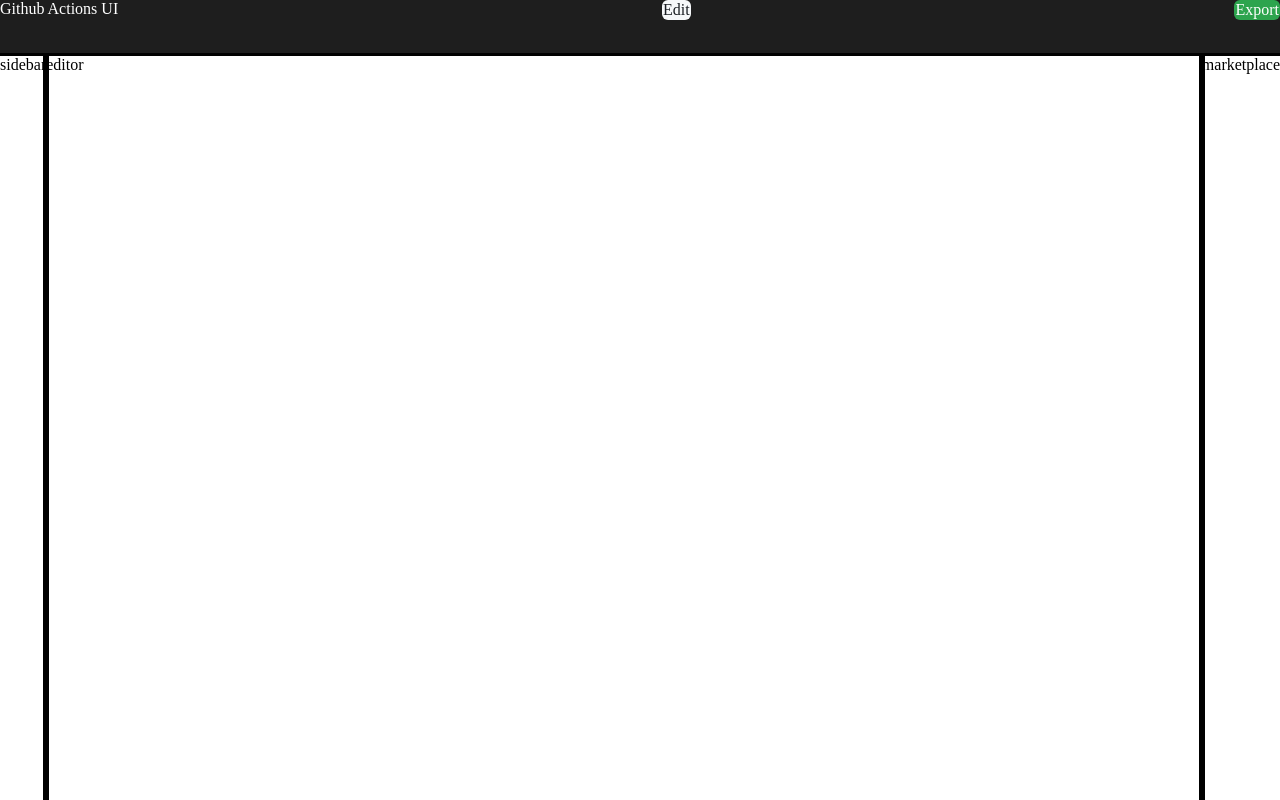
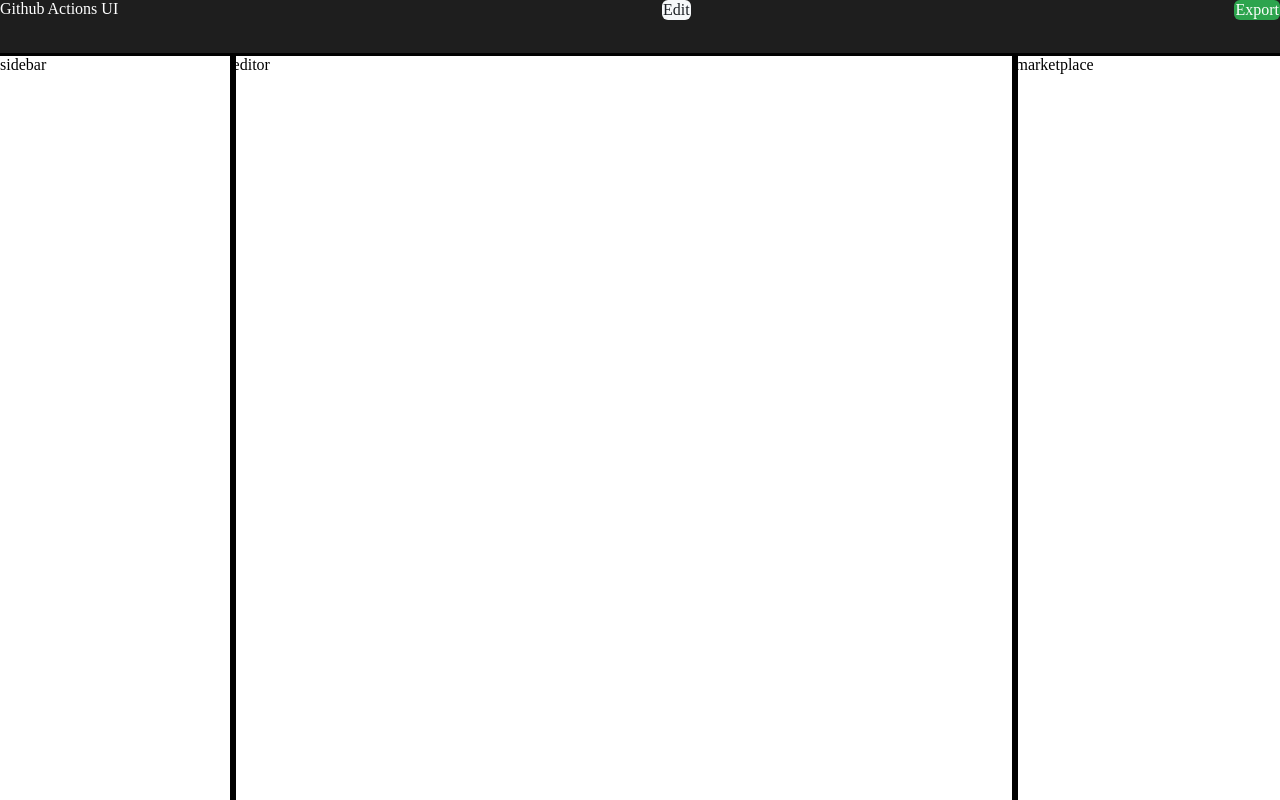
Before and after one commit to selfint/github-actions-gui, a SvelteKit app: page / in a window 1280 px wide. Built offline with nearby package versions, Linux system fonts and the light colour scheme.

Commit message:
flex editor

```diff
--- a/src/routes/Editor.svelte
+++ b/src/routes/Editor.svelte
@@ -4,6 +4,6 @@
 	div {
 		outline-color: black;
 		outline-style: solid;
-		flex-grow: 1;
+		flex-grow: 4;
 	}
 </style>
--- a/src/routes/Marketplace.svelte
+++ b/src/routes/Marketplace.svelte
@@ -4,5 +4,6 @@
 	div {
 		outline-color: black;
 		outline-style: solid;
+		flex-grow: 1;
 	}
 </style>
--- a/src/routes/Sidebar.svelte
+++ b/src/routes/Sidebar.svelte
@@ -4,5 +4,6 @@
 	div {
 		outline-color: black;
 		outline-style: solid;
+		flex-grow: 1;
 	}
 </style>
```
